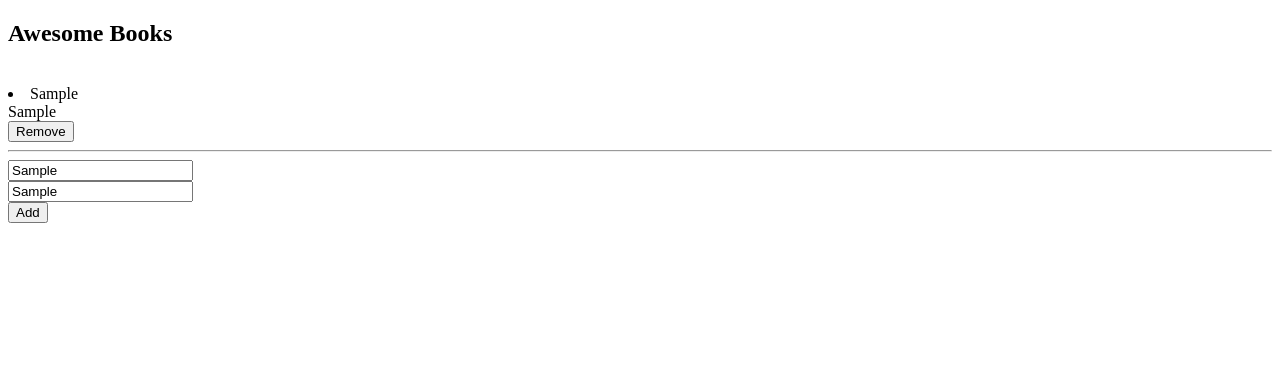
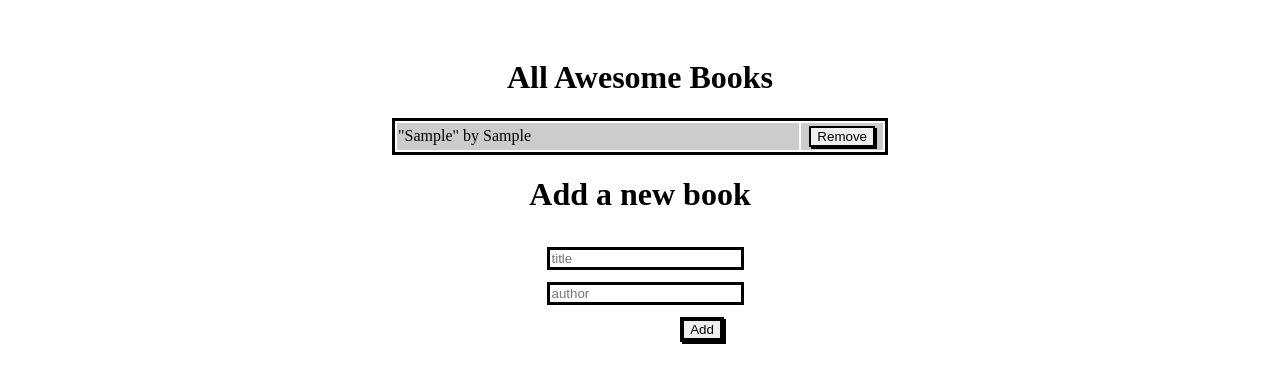
Before and after one commit to mdg0410/awesomeBooks, a website: page index.html in a window 1280 px wide. Both pictures are taken after typing "Sample", "Sample" into the empty fields and a click on the button "Add". Drawn offline with Linux system fonts and the light colour scheme.

Commit message:
add new files

```diff
--- a/css/styles.css
+++ /dev/null
@@ -1,14 +0,0 @@
-/* Global */
-.body {
-  display: flex;
-  flex-direction: column;
-  width: 100%;
-  height: 100%;
-  margin: 0;
-  padding: 0;
-}
-
-.containerNewBook {
-  display: flex;
-  flex-direction: column;
-}
--- a/index.html
+++ b/index.html
@@ -1,30 +1,28 @@
 <!DOCTYPE html>
 <html lang="en">
-
 <head>
-  <meta charset="utf-8">
-  <meta name="viewport" content="width=device-width, initial-scale=1">
-  <title>Home Page</title>
-  <!--CSS Stylesheet-->
-  <link rel="stylesheet" type="text/css" href="./css/styles.css" />
+    <meta charset="UTF-8">
+    <meta http-equiv="X-UA-Compatible" content="IE=edge">
+    <meta name="viewport" content="width=device-width, initial-scale=1.0">
+    <link rel="stylesheet" href="style.css">
+    <title>Awesome BookList</title>
 </head>
-
 <body>
-  <section>
-  <h1 class="title">Awesome Books</h1>
-  <br>
-  <div id="containerBooks">
-
-  </div>
-</section>
-<section>
-  <form class="form">
-      <div><input class="input" name="title" id="title" type="text" placeholder="Title" required></div>
-      <div><input class="input" name="author" id="author" type="text" placeholder="Author" required></div>
-      <button type="click" class="addBook">Add</button>
-</form>
-</section>
-  <script src="./js/main.js"></script>
+    <h1>All Awesome Books</h1>
+    <table class="book-list">
+    </table>
+    <form id="form" class="form1">
+        <h1>Add a new book</h1>
+        <div>
+            <!-- <label >Title</label><br> -->
+            <input type="text" id="title" class="title1" placeholder="title" required>
+        </div>
+        <div>
+            <!-- <label >Author</label><br> -->
+            <input type="text" id="author" class="author1" placeholder="author" required>
+        </div>
+        <button type="submit" class="add">Add</button>
+    </form>
+<script src="js/main.js"></script>
 </body>
-
 </html>
--- a/js/main.js
+++ b/js/main.js
@@ -1,54 +1,70 @@
-let books = [
+/* eslint-disable max-classes-per-file */
+class Book {
+    constructor(title, author) {
+      this.title = title;
+      this.author = author;
+    }
+  }
 
-];
+  // local Storage
+  class Store {
+    static getBooks() {
+      let books;
+      if (localStorage.getItem('books') === null) {
+        books = [];
+      } else {
+        books = JSON.parse(localStorage.getItem('books'));
+      }
+      return books;
+    }
 
-const booksContainer = document.getElementById('containerBooks');
-
-function saveData() {
+    static addBook(book) {
+      const books = Store.getBooks();
+      books.push(book);
       localStorage.setItem('books', JSON.stringify(books));
     }
-
-function removeBook(index) {
-  books.splice(index, 1);
-  saveData();
+  }
+  // Display Books
+  class UI {
+    static displayBooks() {
+      const books = Store.getBooks();
+      books.forEach((book) => UI.addBookToList(book));
     }
 
-const render = () => {
-  booksContainer.innerHTML = '';
-  for (let i = 0; i < books.length; i += 1) {
-    const element = document.createElement('li');
-    element.innerHTML = `<span class="title">${books[i].title}</span> <br> ${books[i].author} <br>`;
-    const button = document.createElement('button');
-    const divider = document.createElement('hr');
-    button.textContent = 'Remove';
-    element.append(button);
-    element.append(divider);
-    button.onclick = () => {
-      removeBook(i);
-      render();
-    };
-    booksContainer.append(element);
-  }
-};
-
-window.onload = () => {
-  if (localStorage.getItem('books')) {
-    books = JSON.parse(localStorage.getItem('books'));
+    static addBookToList(book) {
+      const list = document.querySelector('.book-list');
+      const addedbook = document.createElement('tr');
+      addedbook.innerHTML = `
+        <td class="cols1">"${book.title}" by ${book.author}</td>
+        <td class="cols2"><button type="submit" class="delete">Remove</button></td>
+        `;
+      list.appendChild(addedbook);
     }
 
-  render();
-};
-
-function addBook(title, author) {
-  books.push({ title, author });
-  render();
+    static deleteBook(el) {
+      if (el.classList.contains('delete')) {
+        el.parentElement.parentElement.remove();
+      }
     }
 
-document.forms[0].onsubmit = (e) => {
+    static clearFields() {
+      document.querySelector('#title').value = '';
+      document.querySelector('#author').value = '';
+    }
+  }
+
+  document.addEventListener('DOMContentLoaded', UI.displayBooks);
+  document.querySelector('form').addEventListener('submit', (e) => {
     e.preventDefault();
-  const thisForm = e.target;
-  const title = thisForm[0].value;
-  const author = thisForm[1].value;
-  addBook(title, author);
-  saveData();
-};
+    const title = document.querySelector('#title').value;
+    const author = document.querySelector('#author').value;
+    const book = new Book(title, author);
+    UI.addBookToList(book);
+    Store.addBook(book);
+    UI.clearFields();
+  });
+  document.querySelector('.book-list').addEventListener('click', (e) => {
+    UI.deleteBook(e.target);
+    Store.removeBook(e.target.parentElement.previousElementSibling.textContent);
+  });
+  /* eslint-enable max-classes-per-file */
--- /dev/null
+++ b/style.css
@@ -0,0 +1,56 @@
+body {
+    padding: 30px 30%;
+  }
+
+  .book-list {
+    border: 3px solid black;
+  }
+
+  table {
+    width: 100%;
+  }
+
+  tr:nth-child(even) {
+    background: #fff;
+  }
+
+  tr:nth-child(odd) {
+    background: #ccc;
+  }
+
+  .cols2 {
+    width: 15%;
+    padding: 3px 8px;
+    align-content: center;
+  }
+
+  input {
+    border: 3px solid black;
+    width: 100%;
+  }
+
+  .delete {
+    border: 2.5px solid black;
+    box-shadow: 2px 2px;
+    width: 100%;
+  }
+
+  h1 {
+    display: flex;
+    justify-content: center;
+    align-items: center;
+  }
+
+  .form1 {
+    display: flex;
+    flex-direction: column;
+    justify-content: center;
+    align-items: center;
+    gap: 12px;
+  }
+
+  .add {
+    border: 4px solid black;
+    box-shadow: 2px 2px;
+    margin-left: 25%;
+  }
```
Lines whose indentation alone changed are shown as unchanged.
